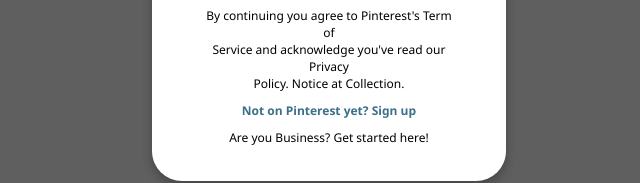
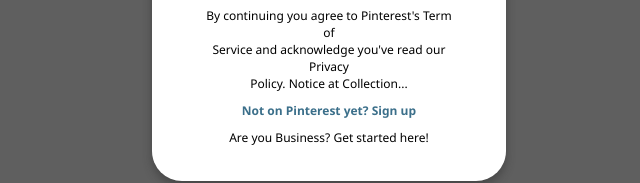
Before and after one commit to Dani-8/Pinterest-Clone, a plain HTML site: page assets/files/login.html in a window 1280 px wide. Shown: the part 605-788 px from the top of the page, 640-1280 px from the left. Drawn offline with Linux system fonts and the light colour scheme.

Commit message:
Final update

```diff
--- a/assets/files/login.html
+++ b/assets/files/login.html
@@ -102,7 +102,7 @@
                 </div>
 
                 <div class="form-end">
-                    <p>By continuing you agree to Pinterest's Term of <br> Service and acknowledge you've read our Privacy <br> Policy. Notice at Collection.</p>
+                    <p>By continuing you agree to Pinterest's Term of <br> Service and acknowledge you've read our Privacy <br> Policy. Notice at Collection...</p>
 
                     <p>Not on Pinterest yet? Sign up</p>
 
```
